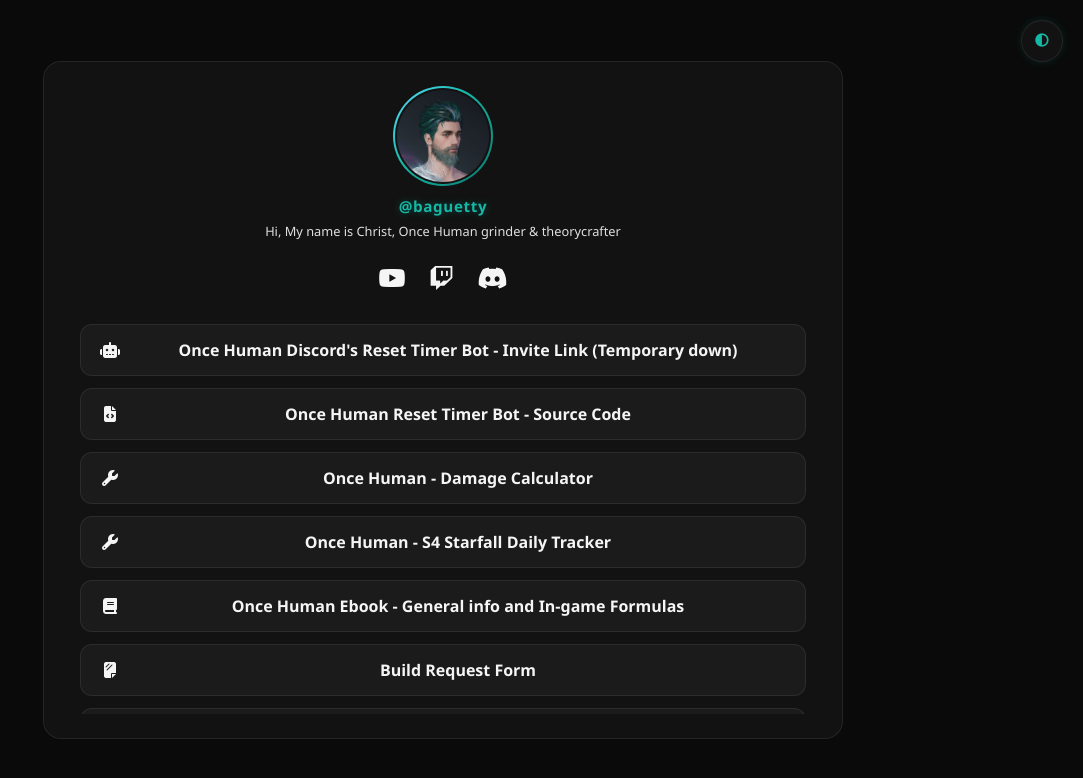
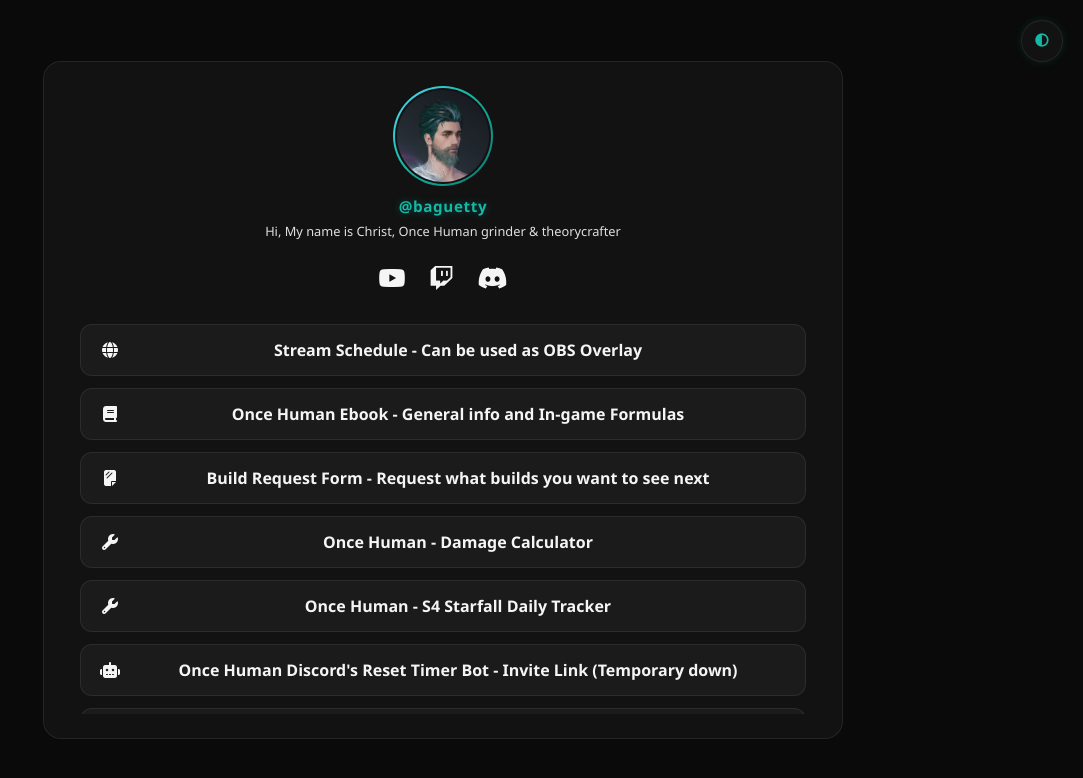
Before and after one commit to thachvn0296/GlowLinkBio, a website: page index.html in a window 1280 px wide. Shown: the whole page, without its empty margins (197-1280 px from the left). Drawn offline with Linux system fonts and the light colour scheme.

Commit message:
Organise the links order

```diff
--- a/index.html
+++ b/index.html
@@ -351,16 +351,22 @@
             </div>
 
             <div class="links">
-                <a href="https://thachvn0296.github.io/OHTimer/" class="link-item" target="_blank"
+                <a href="https://thachvn0296.github.io/StreamScheduleOverlay/" class="link-item" target="_blank"
                     rel="noopener noreferrer">
-                    <div class="link-icon"><i class="fas fa-robot"></i></div>
-                    <div class="link-text">Once Human Discord's Reset Timer Bot - Invite Link (Temporary down)</div>
+                    <div class="link-icon"><i class="fa-solid fa-globe"></i></div>
+                    <div class="link-text">Stream Schedule - Can be used as OBS Overlay</div>
                 </a>
 
-                <a href="https://github.com/thachvn0296/OHTimer" class="link-item" target="_blank"
+                <a href="https://docs.google.com/spreadsheets/d/1i2mwQgR5f7RE0r-GEv3peS3I6hh5LQtt/edit?gid=1880848336#gid=1880848336"
+                    class="link-item" target="_blank" rel="noopener noreferrer">
+                    <div class="link-icon"><i class="fa-solid fa-book"></i></div>
+                    <div class="link-text">Once Human Ebook - General info and In-game Formulas</div>
+                </a>
+
+                <a href="https://forms.gle/FYJZq6WGGaE9vN4i8" class="link-item" target="_blank"
                     rel="noopener noreferrer">
-                    <div class="link-icon"><i class="fa-solid fa-file-code"></i></div>
-                    <div class="link-text">Once Human Reset Timer Bot - Source Code</div>
+                    <div class="link-icon"><i class="fa-solid fa-sheet-plastic"></i></div>
+                    <div class="link-text">Build Request Form - Request what builds you want to see next</div>
                 </a>
 
                 <a href="https://oh-calculator.vercel.app/" class="link-item" target="_blank" rel="noopener noreferrer">
@@ -374,20 +380,16 @@
                     <div class="link-text">Once Human - S4 Starfall Daily Tracker</div>
                 </a>
 
-                <a href="https://docs.google.com/spreadsheets/d/1i2mwQgR5f7RE0r-GEv3peS3I6hh5LQtt/edit?gid=1880848336#gid=1880848336"
-                    class="link-item" target="_blank" rel="noopener noreferrer">
-                    <div class="link-icon"><i class="fa-solid fa-book"></i></div>
-                    <div class="link-text">Once Human Ebook - General info and In-game Formulas</div>
+                <a href="https://thachvn0296.github.io/OHTimer/" class="link-item" target="_blank"
+                    rel="noopener noreferrer">
+                    <div class="link-icon"><i class="fas fa-robot"></i></div>
+                    <div class="link-text">Once Human Discord's Reset Timer Bot - Invite Link (Temporary down)</div>
                 </a>
 
-                <a href="https://forms.gle/FYJZq6WGGaE9vN4i8" class="link-item" target="_blank" rel="noopener noreferrer">
-                    <div class="link-icon"><i class="fa-solid fa-sheet-plastic"></i></div>
-                    <div class="link-text">Build Request Form</div>
-                </a>
-
-                <a href="https://thachvn0296.github.io/StreamScheduleOverlay/" class="link-item" target="_blank" rel="noopener noreferrer">
-                    <div class="link-icon"><i class="fa-solid fa-globe"></i></div>
-                    <div class="link-text">Stream Schedule - Can be used as OBS Overlay</div>
+                <a href="https://github.com/thachvn0296/OHTimer" class="link-item" target="_blank"
+                    rel="noopener noreferrer">
+                    <div class="link-icon"><i class="fa-solid fa-file-code"></i></div>
+                    <div class="link-text">Once Human Reset Timer Bot - Source Code</div>
                 </a>
 
             </div>
```
